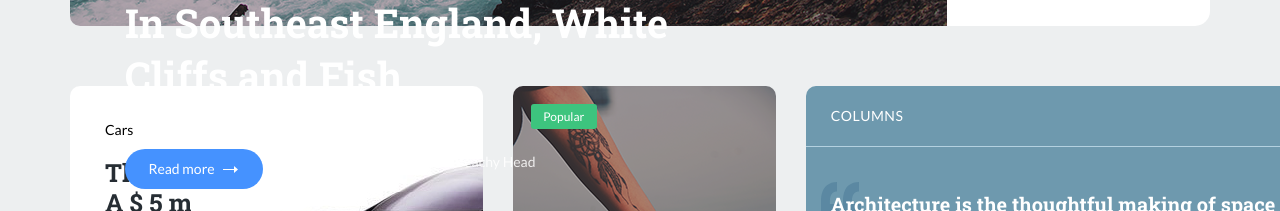
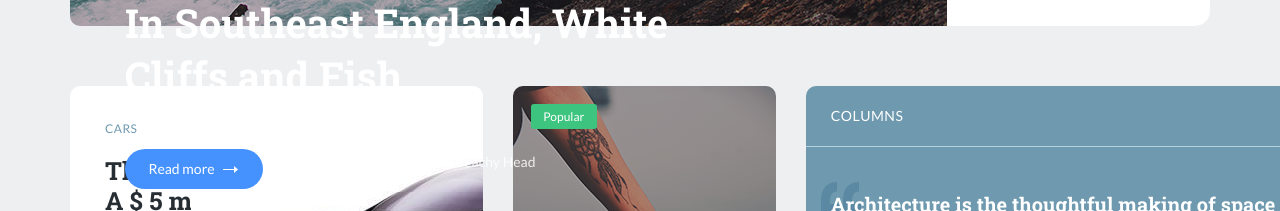
Before and after one commit to Progprofesion/Universal, a React (Create React App) app: page / in a window 1280 px wide. Shown: the part 1140-1351 px from the top of the page. Built offline with nearby package versions, Linux system fonts and the light colour scheme.

Commit message:
addNumsImg

```diff
--- a/src/components/interesting/interesting2.scss
+++ b/src/components/interesting/interesting2.scss
@@ -89,6 +89,14 @@
       font-size: 25px;
       font-weight: 700;
       line-height: 30px;
+    }
+    &__title {
+      color: #6e99ae;
+      font-family: Lato;
+      font-size: 12px;
+      line-height: 15px;
+      letter-spacing: 0.5px;
+      text-transform: uppercase;
     }
     &__carImg {
       position: absolute;
```
